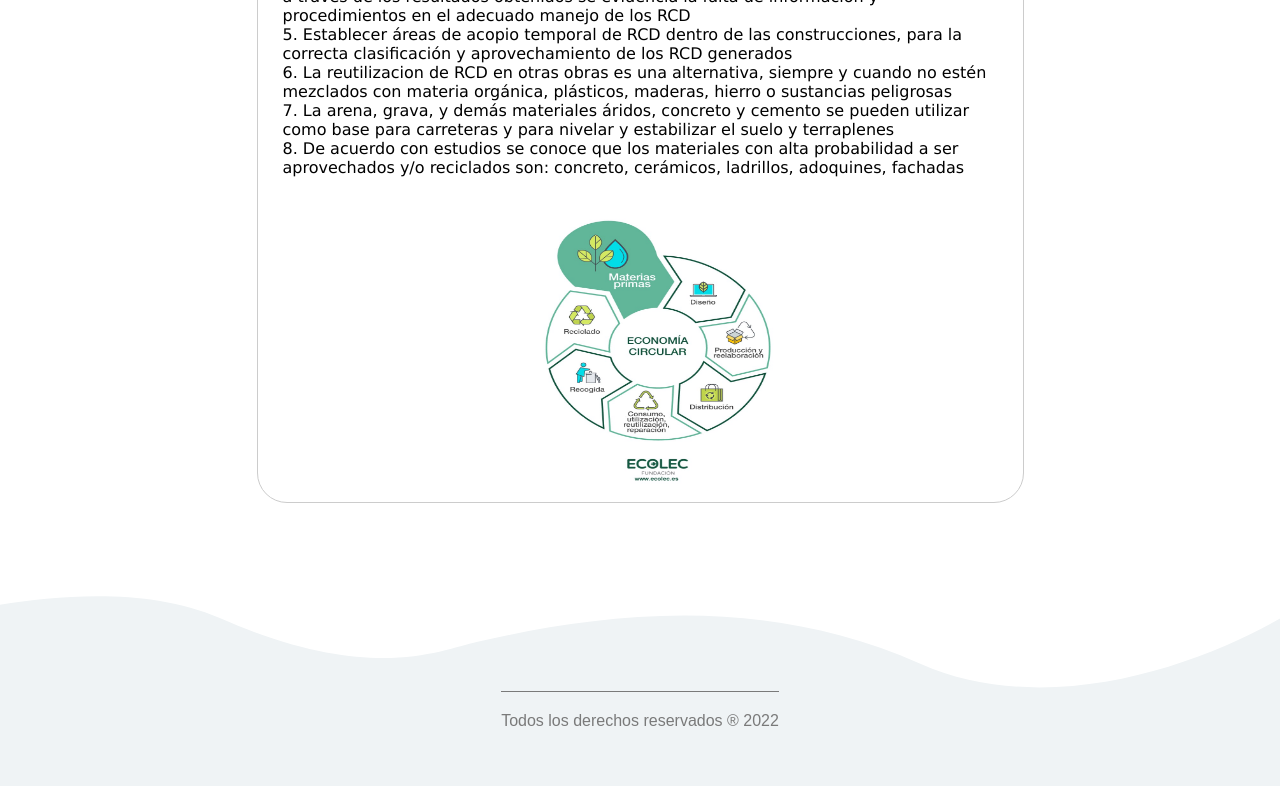
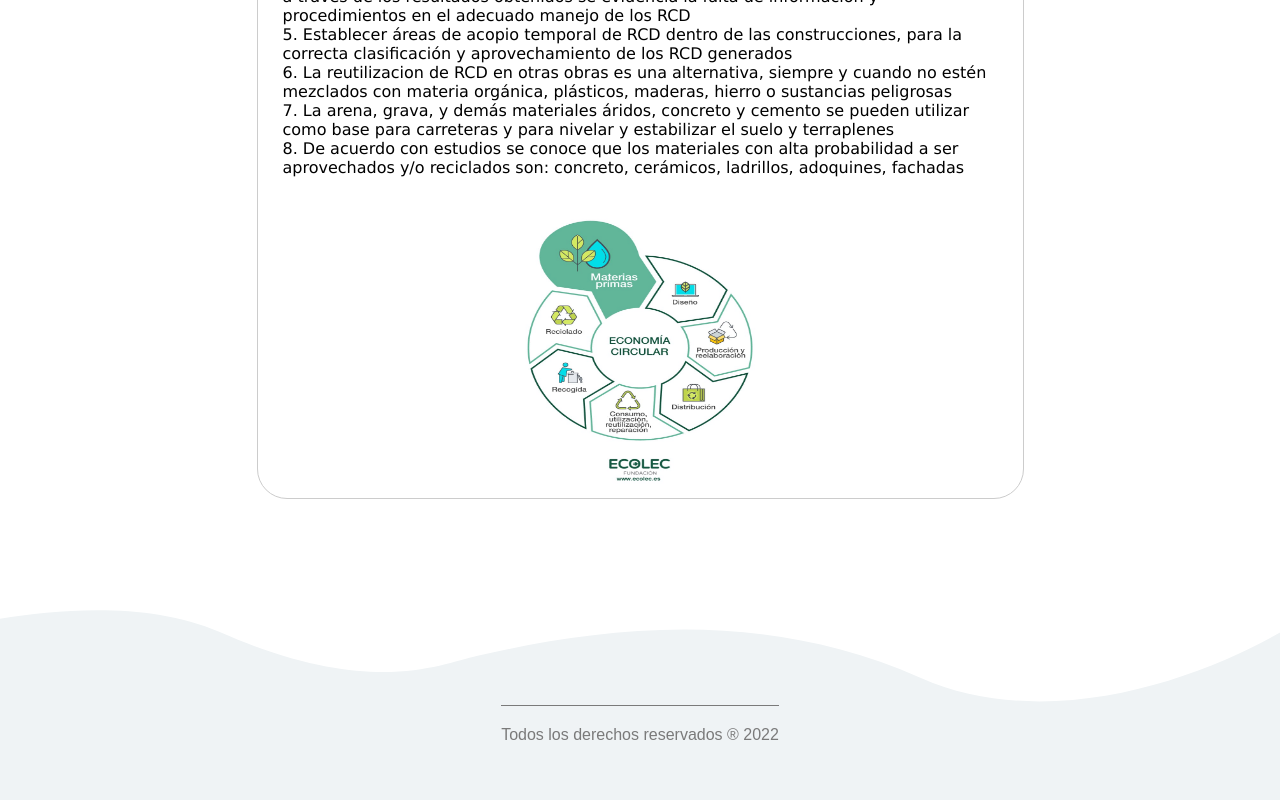
Before and after one commit to EdisonX57/reciclaje, a plain HTML site: page index.html in a window 1280 px wide. Shown: the part 1699-2499 px from the top of the page. Drawn offline with Linux system fonts and the light colour scheme.

Commit message:
imagen centrada

```diff
--- a/index.html
+++ b/index.html
@@ -150,21 +150,21 @@
 
                         </p>
 
+                        <img src="img.jpeg" width="300px" height="300px" style="margin: 0px auto;display: block;">
+
 
                     </div>
-
-
-
-                        <img src="img.jpeg" width="300px" height="300px" style="margin-left: 250px ;">
-
-
-
 
 
 
                 </div>
 
             </div>
+
+
+
+
+            <br>
 
             <footer id="servicios">
                 <div class="container__footer">
```
